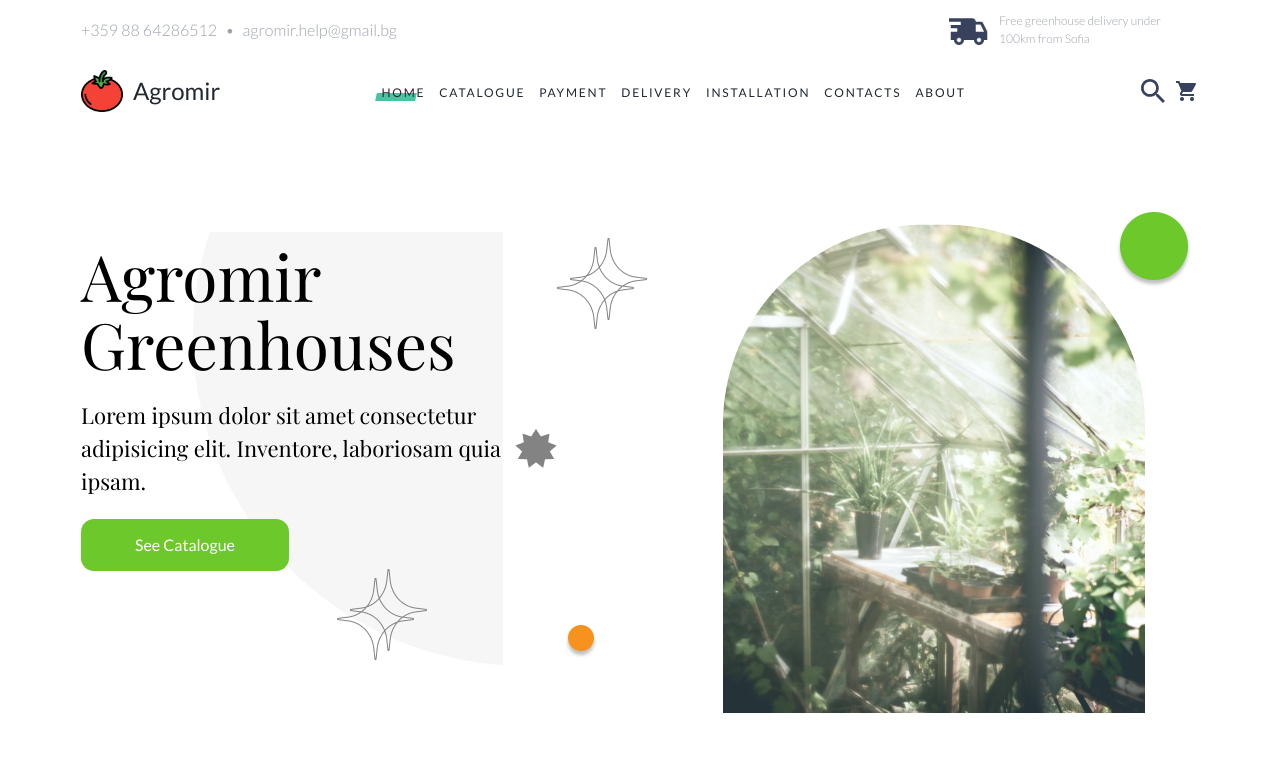
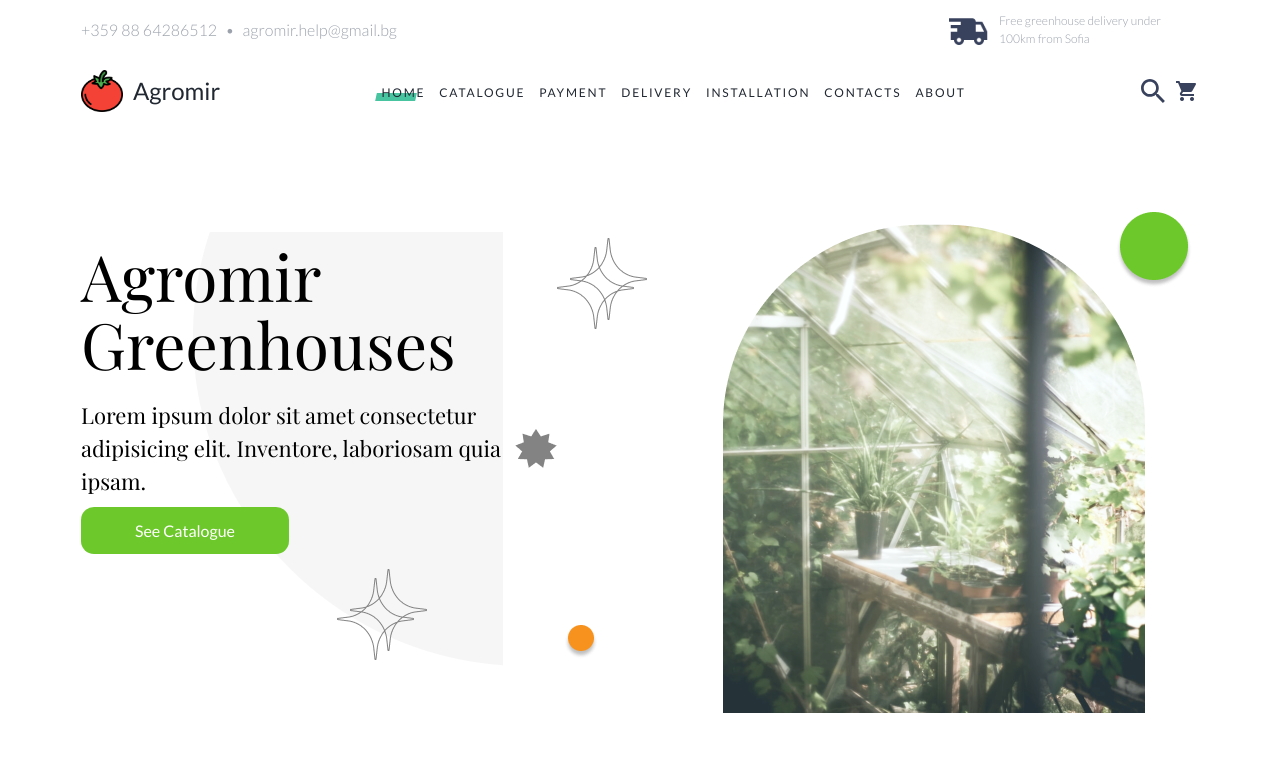
Before and after one commit to nikmace/greenhouses, a Next.js app: page / in a window 1280 px wide. Shown: the top 766 px of the page. Built offline with nearby package versions, Linux system fonts and the light colour scheme.

Commit message:
Add link to catalogue

```diff
--- a/src/components/Home/Landing.tsx
+++ b/src/components/Home/Landing.tsx
@@ -37,7 +37,9 @@ const Landing = () => {
                   Lorem ipsum dolor sit amet consectetur adipisicing elit.
                   Inventore, laboriosam quia ipsam.
                 </p>
-                <button className="buttonMain">See Catalogue</button>
+                <Link href="/catalogue" className="buttonMain">
+                  See Catalogue
+                </Link>
               </div>
             </div>
           </div>
```
